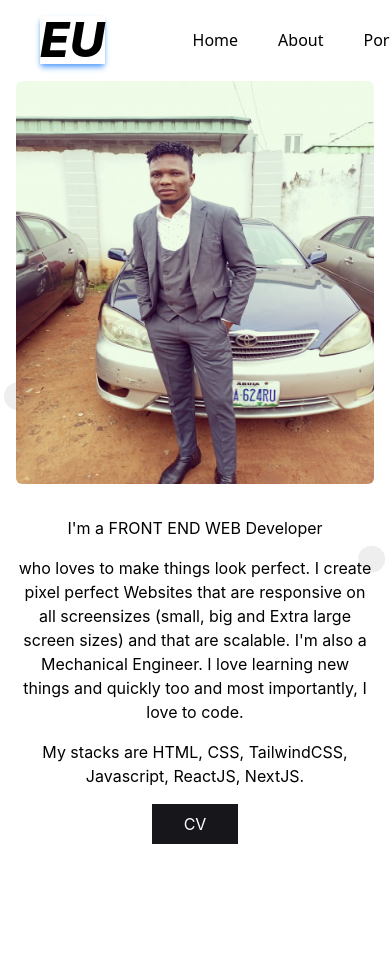
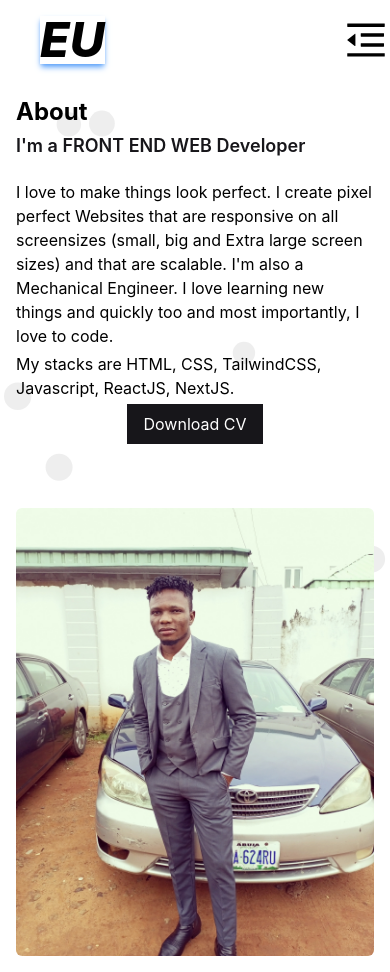
Before and after one commit to uezekiel-mufin/nextportfolio, a Next.js app: page /about in a window 390 px wide. Before the commit the page ends 908 px from the top, so only its background shows below. Built offline with nearby package versions, Linux system fonts and the light colour scheme.

Commit message:
complete responsiveness and menubar

```diff
--- a/pages/about/index.jsx
+++ b/pages/about/index.jsx
@@ -5,24 +5,27 @@ import portfolio from "../../public/images/portfolio.jpg";
 
 const About = () => {
   return (
-    <div className='w-full pb-8 pt-8 h-full md:h-screen z-[9999] flex justify-center items-center'>
-      <main className='flex flex-col-reverse md:grid grid-cols-2 mx-4 md:w-4/5 h-screen gap-8'>
-        <section className='flex flex-col items-center gap-4 justify-center text-center w-full'>
-          <h1>I'm a FRONT END WEB Developer</h1>
-          <p>
-            who loves to make things look perfect. I create pixel perfect
-            Websites that are responsive on all screensizes (small, big and
-            Extra large screen sizes) and that are scalable. I'm also a
-            Mechanical Engineer. I love learning new things and quickly too and
-            most importantly, I love to code.
+    <div className='w-full pb-8 pt-24 h-full md:h-screen z-[9999] flex justify-center items-center'>
+      <main className='flex flex-col md:grid grid-cols-2 mx-4 md:w-4/5 h-screen gap-8'>
+        <section className='flex flex-col items-center gap-1 justify-center text-center w-full'>
+          <h1 className='font-bold text-2xl w-full text-start'>About</h1>
+          <h1 className='text-[#17161A] text-lg font-semibold w-full text-start mb-4'>
+            I'm a FRONT END WEB Developer
+          </h1>
+          <p className='w-full text-start text-md'>
+            I love to make things look perfect. I create pixel perfect Websites
+            that are responsive on all screensizes (small, big and Extra large
+            screen sizes) and that are scalable. I'm also a Mechanical Engineer.
+            I love learning new things and quickly too and most importantly, I
+            love to code.
           </p>
 
-          <p>
+          <p className='w-full text-start'>
             My stacks are HTML, CSS, TailwindCSS, Javascript, ReactJS, NextJS.
           </p>
-          <button className='bg-[#17161A] text-[#fff] py-2 mb-8 px-8'>
+          <button className='bg-[#17161A] text-[#fff] py-2 mb-8 px-4 hover:bg-gray-700'>
             <a download href='public/images/certificate.pdf'>
-              CV
+              Download CV
             </a>
           </button>
         </section>
@@ -31,7 +34,7 @@ const About = () => {
             src={portfolio}
             alt='me'
             width={400}
-            height={450}
+            height={500}
             className='rounded-md'
           />
         </section>
--- a/pages/contact/index.jsx
+++ b/pages/contact/index.jsx
@@ -37,11 +37,13 @@ const Contact = () => {
     e.target.reset();
   };
   return (
-    <div className='flex flex-col pt-[100px]'>
-      <div className='my-[20px] mb-[3rem] py-[20px] w-2/5 mx-[4rem]'>
-        <h1 className='text-6xl font-bold'>Contact</h1>
-        <p>If you'd like us to talk about your project rightaway,</p>
-        <p>
+    <div className='flex gap-8 flex-col pt-[100px] mx-2'>
+      <div className='md:my-[20px] flex flex-col  md:mb-[3rem] w-full   py-[20px] md:w-2/5 md:mx-[4rem]'>
+        <h1 className='text-6xl font-bold '>Contact</h1>
+        <p className='mx-2'>
+          If you'd like us to talk about your project rightaway,
+        </p>
+        <p className='mx-2'>
           send a mail below and I'll be in touch with you as soon as possible.
         </p>
       </div>
@@ -106,8 +108,8 @@ const Contact = () => {
           </form>
         </div>
       </div>
-      <div className='p-[50px] capitalize'>
-        <h4 className='text-3xl font-semi-bold text-[#17161A]'>
+      <div className='md:p-[50px] capitalize'>
+        <h4 className='text-2xl md:text-3xl font-semibold text-[#17161A]'>
           You can also reach us via:
         </h4>
         <ul>
@@ -155,7 +157,7 @@ const Contact = () => {
         </ul>
       </div>
       <hr />
-      <footer className='p-3'>
+      <footer className='p-1 md:p-3'>
         <p>&copy; 2022, All rights reserved</p>
       </footer>
     </div>
--- a/pages/index.js
+++ b/pages/index.js
@@ -24,12 +24,12 @@ export default function Home() {
 
         <div className='flex gap-8 justify-center'>
           <Link href='/contact'>
-            <button className='bg-[#17161A] text-[#fff]  py-2 px-3 md:py-4 md:px-4'>
+            <button className='bg-[#17161A] text-[#fff] hover:bg-gray-700  py-1 px-3 md:py-2 md:px-4'>
               Contact Me
             </button>
           </Link>
           <Link href='/portfolio'>
-            <button className='bg-[#17161A] text-[#fff]  py-2 px-3 md:py-4 md:px-6'>
+            <button className='bg-[#17161A] text-[#fff] hover:bg-gray-700  py-1 px-3 md:py-2 md:px-6'>
               PortFolio
             </button>
           </Link>
--- a/pages/portfolio/index.jsx
+++ b/pages/portfolio/index.jsx
@@ -12,7 +12,7 @@ const Portfolio = () => {
         </div>
       </div>
       <div className='flex justify-center items-center h-full  '>
-        <div className='relative md:grid md:grid-cols-3  gap-8 w-4/5 h-full justify-evenly content-evenly'>
+        <div className='relative flex flex-col m-1 gap-12 md:grid md:grid-cols-3  md:gap-8 w-4/5 h-full justify-evenly content-evenly'>
           {data.map((item) => (
             <div
               key={item.id}
@@ -35,9 +35,9 @@ const Portfolio = () => {
                 {item.technologies}
               </h4>
               <p className='text-sm'>{item.description}</p>
-              <div className=' flex gap-4 justify-around mx-12'>
+              <div className=' flex gap-4 justify-around mx-8'>
                 <a href={item.liveDemo} rel='noreferrer' target='_blank'>
-                  <button className='bg-[#686d75] rounded-md text-white px-3 py-1 hover:scale-110 transition-all duration-500 ease-out hover:font-bold hover:bg-[#333333]'>
+                  <button className='bg-[#686d75] rounded-md text-white w-full px-2  md:px-3 py-1 hover:scale-110 transition-all duration-500 ease-out hover:font-bold hover:bg-[#333333]'>
                     live Demo
                   </button>
                 </a>
--- a/public/components/navbar.jsx
+++ b/public/components/navbar.jsx
@@ -1,6 +1,26 @@
-import React from "react";
+import React, { useState } from "react";
 import Link from "next/link";
+import { AiOutlineMenuFold } from "react-icons/ai";
+import { AiOutlineClose } from "react-icons/ai";
+
 const Navbar = () => {
+  const [isMenu, setIsMenu] = useState(true);
+
+  const openMenu = () => {
+    setIsMenu((prev) => !prev);
+    const el = document.querySelector(".hidden");
+    el.classList.remove("hidden");
+    el.classList.add("menuList");
+    console.log(el.classList.contains("menuList"));
+  };
+  const closeMenu = () => {
+    setIsMenu((prev) => !prev);
+    const el = document.querySelector(".menuList");
+    el.classList.remove("menuList");
+    el.classList.add("hidden");
+    console.log(el.classList.contains("hidden"));
+  };
+
   return (
     <nav className=' w-full fixed flex flex-row h-[80px] items-center justify-between bg-white z-[999]'>
       <span className='flex flex-1 text-5xl italic mx-10'>
@@ -10,7 +30,23 @@ const Navbar = () => {
           </h1>
         </Link>
       </span>
-      <ul className='flex mx-12 justify-around gap-10 items-center  '>
+
+      <div className='flex relative'>
+        <div className='flex w-full md:hidden'>
+          {isMenu ? (
+            <span className='text-5xl' onClick={openMenu}>
+              <AiOutlineMenuFold />
+            </span>
+          ) : (
+            <span className='text-5xl' onClick={closeMenu}>
+              <AiOutlineClose />
+            </span>
+          )}
+        </div>
+        <ul
+          id='Menu'
+          className='hidden  md:flex md:mx-12 justify-around gap-10 items-center  '
+        >
           <Link href='/'>
             <li className='cursor-pointer hover:text-red-500 active:text-red font-sans font-medium text-base '>
               Home
@@ -32,6 +68,7 @@ const Navbar = () => {
             </li>
           </Link>
         </ul>
+      </div>
     </nav>
   );
 };
--- a/styles/globals.css
+++ b/styles/globals.css
@@ -29,6 +29,41 @@ a {
   padding: 100px;
 }
 
+@media (max-width: 600px) {
+  .form {
+    display: flex;
+    flex-direction: column;
+    padding: 20px;
+  }
+
+  .menuList {
+    display: flex;
+    position: absolute;
+    right: 0;
+    padding: 1rem;
+    top: 60px;
+    background: rgba(0, 0, 0, 0.7);
+    width: 100vw;
+    height: 7rem;
+    z-index: 10000000;
+    color: antiquewhite;
+    animation-name: menu;
+    animation-duration: 1s;
+  }
+
+  @keyframes menu {
+    from {
+      margin-right: -5%;
+      width: 120%;
+    }
+
+    to {
+      margin-left: 100%;
+      width: 120%;
+    }
+  }
+}
+
 .input {
   height: 3rem;
 }
```
Lines whose indentation alone changed are shown as unchanged.
